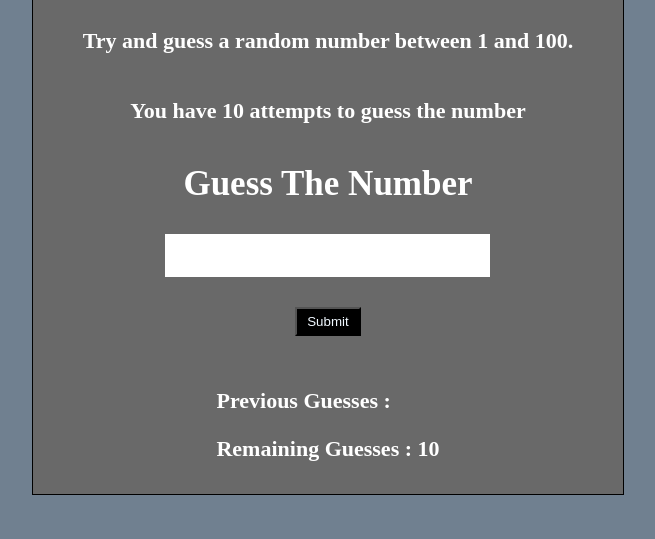
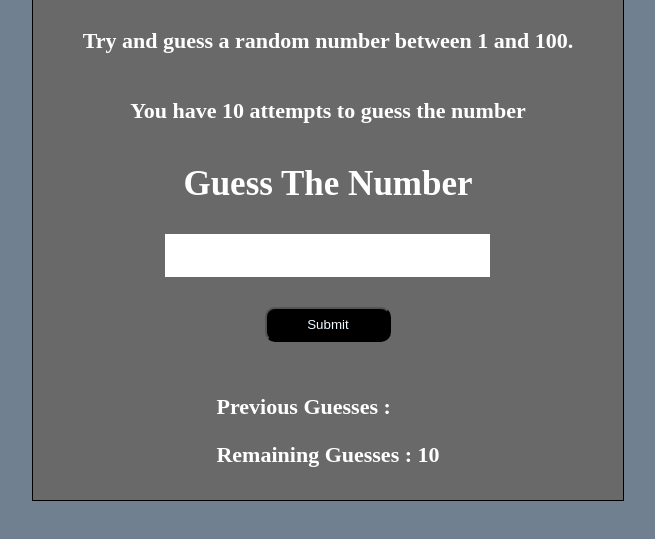
Before and after one commit to KAMRANANSARI01/jsGuessValueGame, a plain HTML site: page index.html in a window 1280 px wide. Shown: the part 203-742 px from the top of the page, without its empty margins (312-967 px from the left). Drawn offline with Linux system fonts and the light colour scheme.

Commit message:
final submit

```diff
--- a/style.css
+++ b/style.css
@@ -46,7 +46,8 @@ body{
 }
 #submit{
     background-color: black;
-    padding: 5px 10px;
+    padding: 8px 40px;
     cursor: pointer;
     color: aliceblue;
+    border-radius:10px;
 }
```
